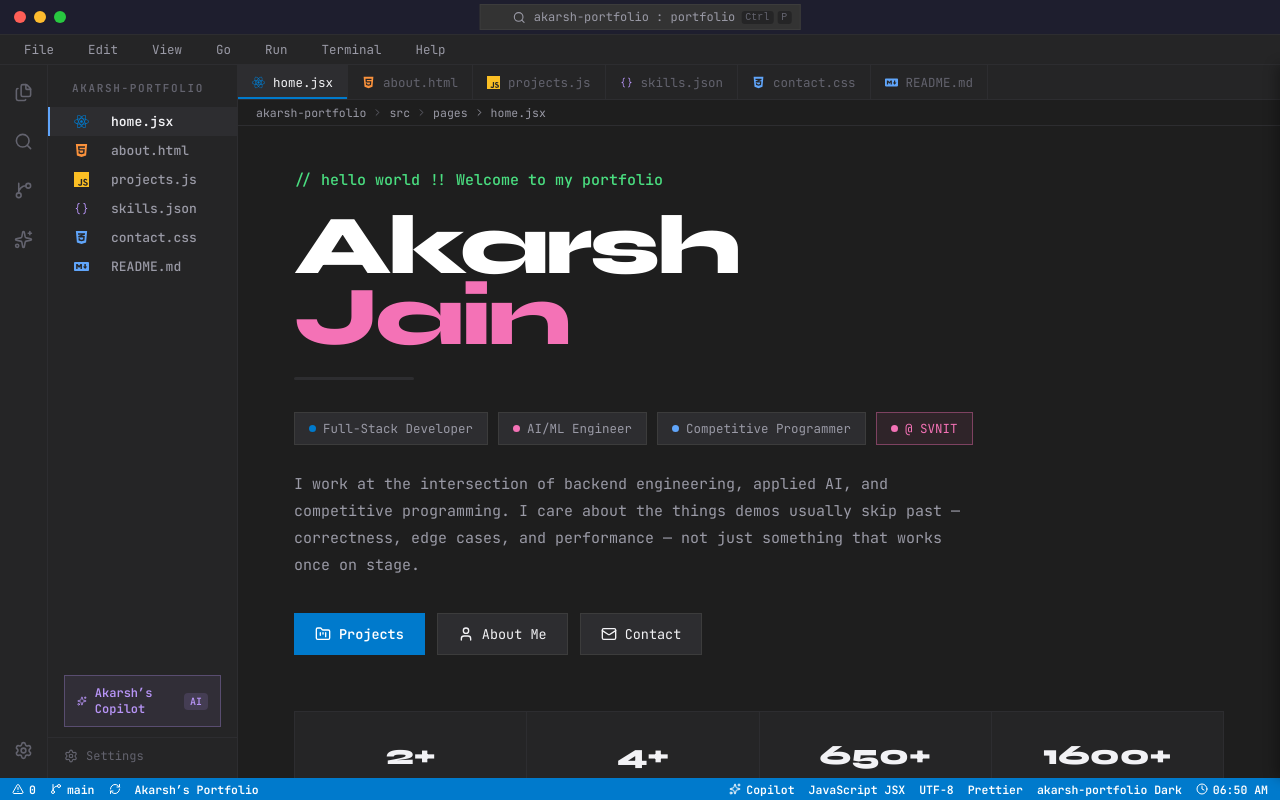
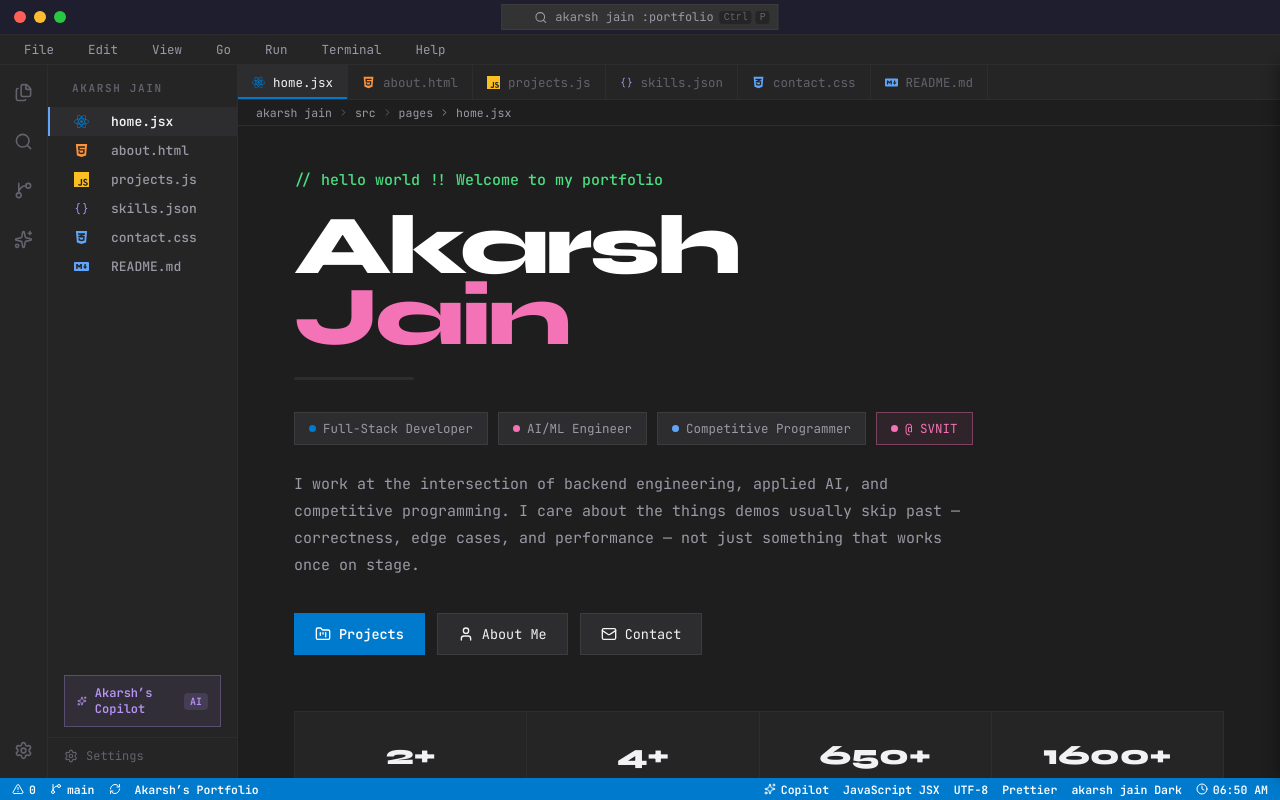
Before and after one commit to akarshjain05/portfolio, a React (Vite) app: page / in a window 1280 px wide. Built offline with nearby package versions, Linux system fonts and the light colour scheme.

Commit message:
style: update titlebar text to 'akarsh jain :portfolio'

```diff
--- a/src/components/shell/TitleBar.jsx
+++ b/src/components/shell/TitleBar.jsx
@@ -13,7 +13,7 @@ export default function TitleBar() {
       </div>
       <div className="titlebar__search-container" onClick={toggleCommandPalette}>
         <Search size={13} />
-        <span>{repoName} : portfolio</span>
+        <span>{repoName} :portfolio</span>
         <span className="titlebar__kbd">
           <kbd>Ctrl</kbd>
           <kbd>P</kbd>
--- a/src/data/portfolioData.js
+++ b/src/data/portfolioData.js
@@ -175,4 +175,4 @@ export const files = [
   { id: "readme", label: "README.md", path: "/readme", lang: "Markdown", icon: "markdown" },
 ];
 
-export const repoName = "akarsh-portfolio";
+export const repoName = "akarsh jain";
```
